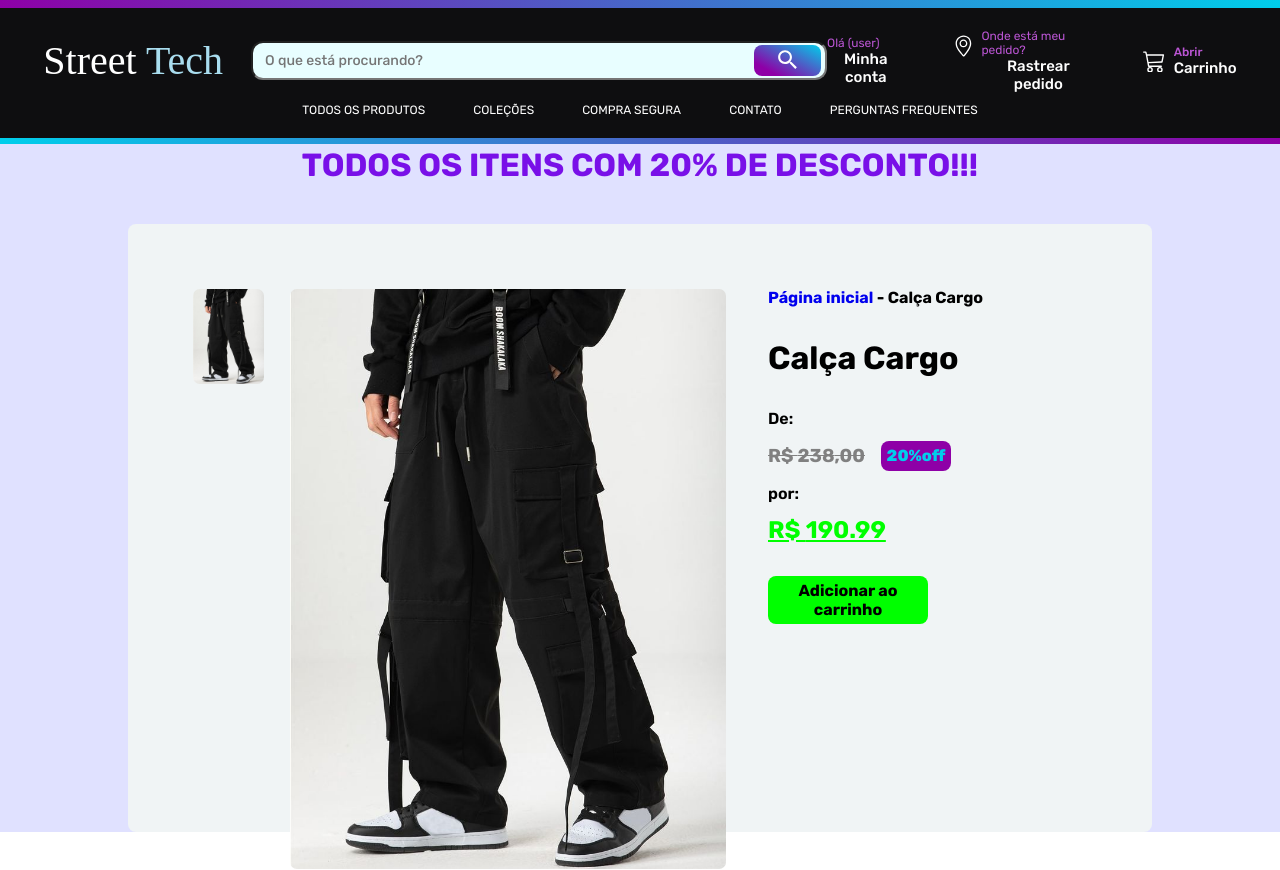
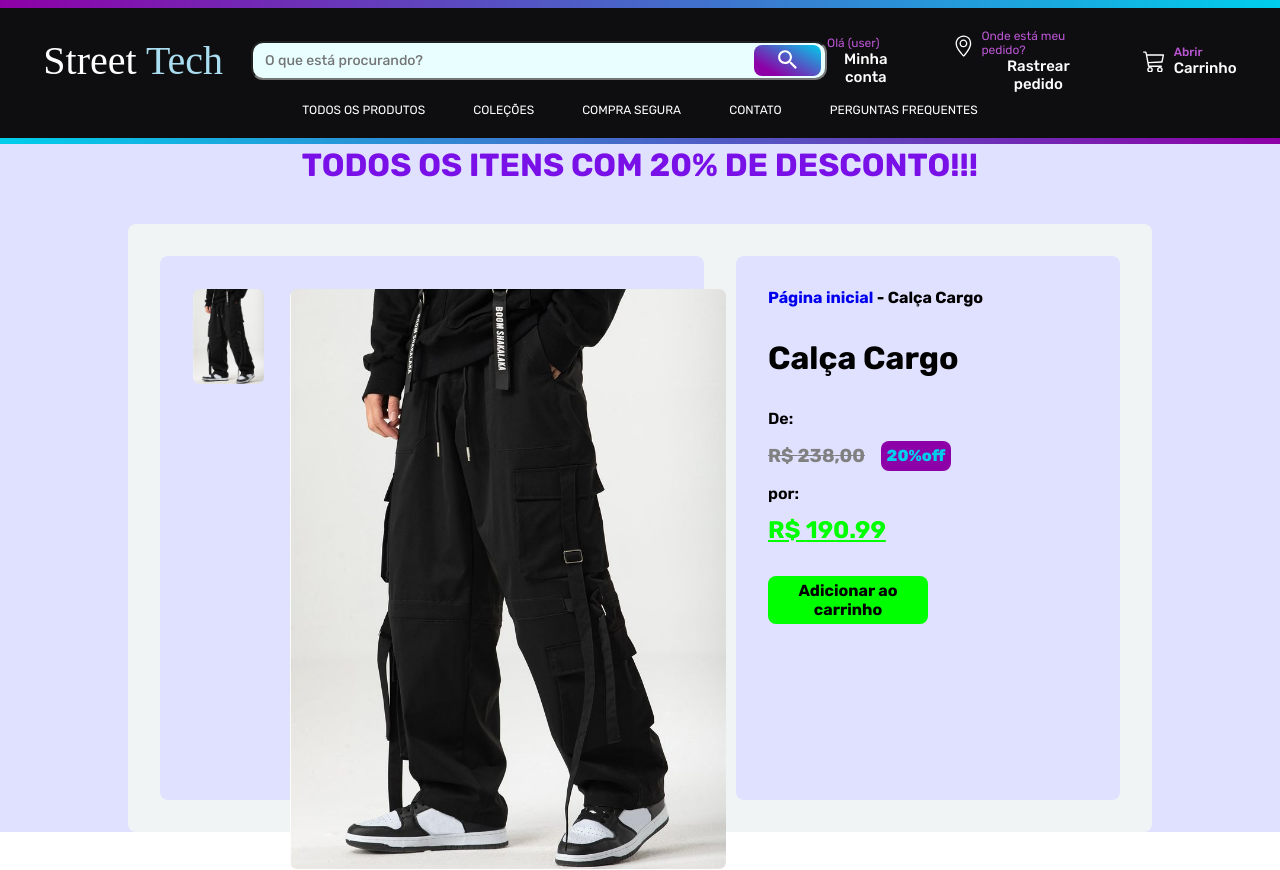
Before and after one commit to gustavocarvalho-ra/NextJs-Loja_Roupas, a Next.js app: page /produtos/1 in a window 1280 px wide. Built offline with nearby package versions, Linux system fonts and the light colour scheme; a web font is replaced by a local one.

Commit message:
style: add bg and border

```diff
--- a/app/produtos/styles.ts
+++ b/app/produtos/styles.ts
@@ -21,6 +21,8 @@ export const Main = styled.div `
       width: 50%;
       display: flex;
       gap: 1.5em;
+      background: var(--back);
+      border-radius: 8px;
 
       img {
         border-radius: 8px;
@@ -42,6 +44,8 @@ export const Main = styled.div `
       display: flex;
       flex-direction: column;
       gap: 2em;
+      background: var(--back);
+      border-radius: 8px;
 
       .lin {
         width: 100%;
```
